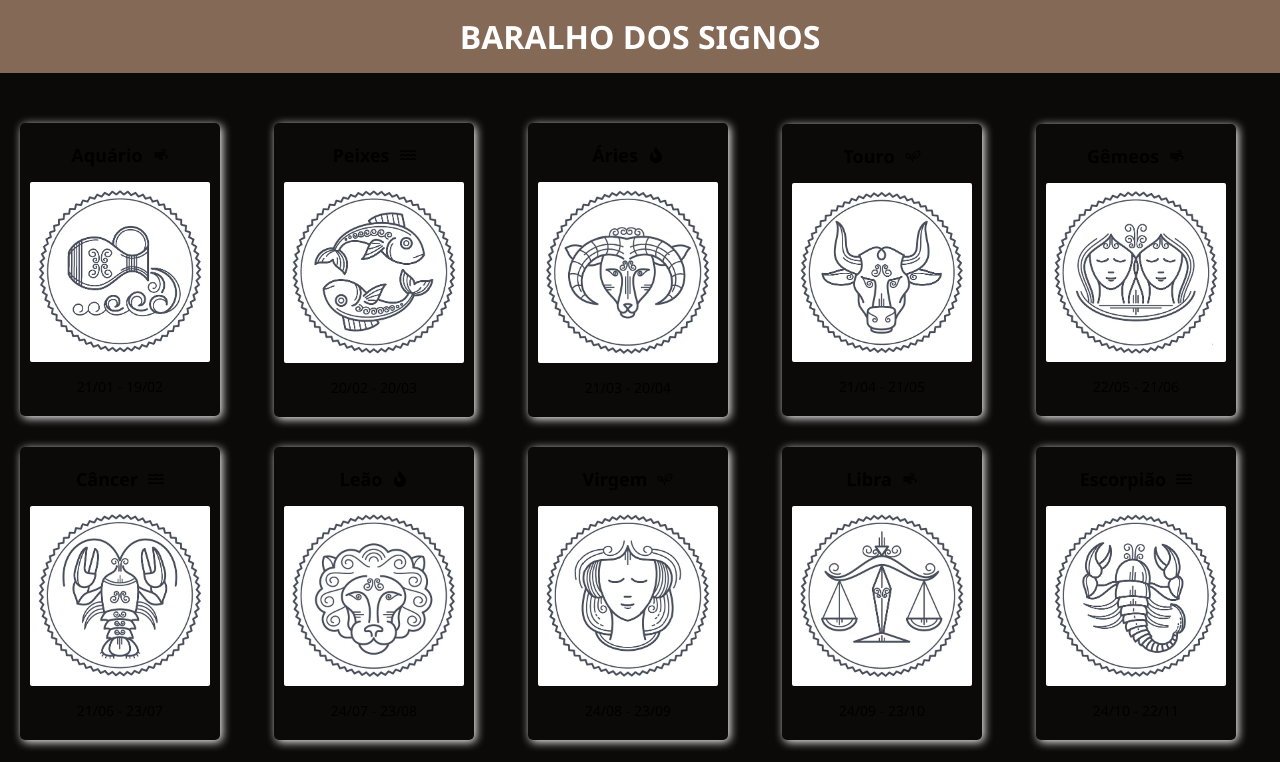
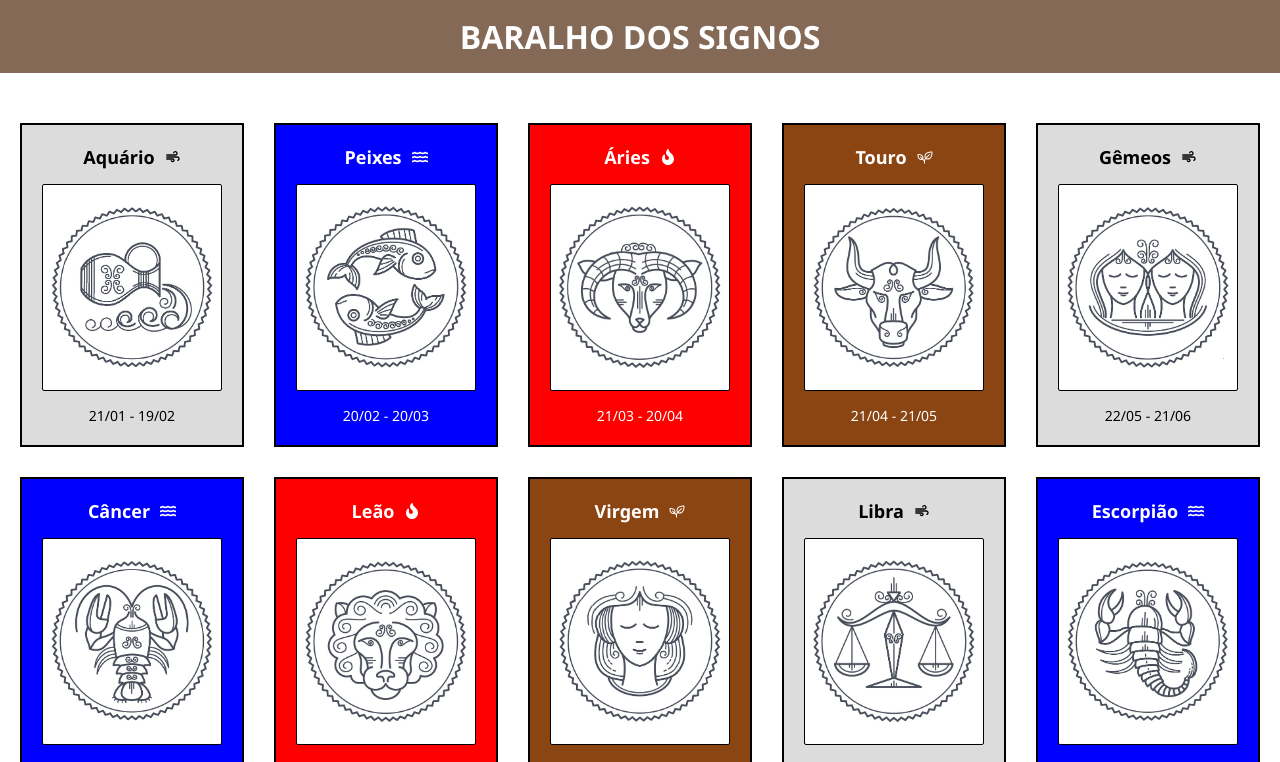
Before and after one commit to GabrielFR-Dev/Estudos, a Next.js app in the folder Props-Elementos/props01/: page / in a window 1280 px wide. Shown: the top 762 px of the page. Built offline with nearby package versions, Linux system fonts and the light colour scheme.

Commit message:
estilizando os elementos

```diff
--- a/Props-Elementos/props01/src/app/page.module.css
+++ b/Props-Elementos/props01/src/app/page.module.css
@@ -5,7 +5,7 @@
     display: flex;
     justify-content: center;
     align-items: center;
-    background-color: oklch(14.7% 0.004 49.25);
+
 }
 .container_card {
     width: 1440px;
--- a/Props-Elementos/props01/src/componente/card/Card.module.css
+++ b/Props-Elementos/props01/src/componente/card/Card.module.css
@@ -1,4 +1,4 @@
-
+/*EDIÇÃO IMAGEM */
 .image {
     flex: 1;
     width: 180px;
@@ -7,26 +7,54 @@
     object-fit: contain;
     border-radius: 2px;
     background-color: #fff;
+    border: 1px solid #000;
+
 }
 
 /*CORES DE FUNDO DOS ELEMENTOS*/
+.card_signo_agua {
+    background-color: blue;
+    color: #fff;
+    border: 2px solid #000;
 
+}
 
+.card_signo_fogo {
+    background-color: red;
+    color: #fff;
+    border: 2px solid #000;
+}
+.card_signo_terra {
+    background-color: #8b4513;
+    color: #fff;
+    border: 2px solid #000;
+
+}
+.card_signo_ar {
+    background-color: #dcdcdc;
+    color: #000;
+    border: 2px solid #000;
+
+}
+
+/*ESTILIZAÇÃO DO CARD*/
 .container_card {
-    width: 200px;
     padding: 20px;
     display: flex;
     flex-direction: column;
     align-items: center;
+    height: 320px;
     gap: 15px;
-    border-radius: 5px;;
-    box-shadow: 2px 2px 10px oklch(98.5% 0 0);
+    border-radius: 5px;
+
+
 }
 .container_card:hover {
-    transform: scale(1.01);
-    background-color: oklch(55.3% 0.013 58.071);
+    transform: scale(1.05);
     transition: all 0.3s ease-in-out;
-    box-shadow: 2px 2px 15px oklch(98.5% 0 0);}
+    cursor: pointer;
+}
+
 
 .container_card h3 {
     font-weight: 600;
@@ -41,8 +69,14 @@
     gap: 10px;
 }
 
+
+/*RESPONSIVIDADE*/
 @media (max-width: 400px) {
    .container_card {
     margin: auto;
    }
+   .card_signo_agua, .card_signo_fogo, .card_signo_terra, .card_signo_ar {
+    width: 250px;
+    margin: auto;
+   }
 }
--- a/Props-Elementos/props01/src/componente/card/index.jsx
+++ b/Props-Elementos/props01/src/componente/card/index.jsx
@@ -9,6 +9,7 @@ import { PiPlant } from 'react-icons/pi';
 
 export default function (props) {
   return (
+
 
     <div className={props.elemento === "agua"
       ? estilos.card_signo_agua
@@ -31,12 +32,15 @@ export default function (props) {
           ) : props.elemento === "terra" ? (<PiPlant className={estilos.icone} />
           ) : props.elemento === "ar" && (<MdAir className={estilos.icone} />
           )}
+
         </div>
-
         <Image src={props.imagem} alt={props.signo} className={estilos.image} />
         <span>{props.dataInicio} - {props.dataFim}</span>
+
+
       </div>
 
     </div>
+
   );
 }
```
